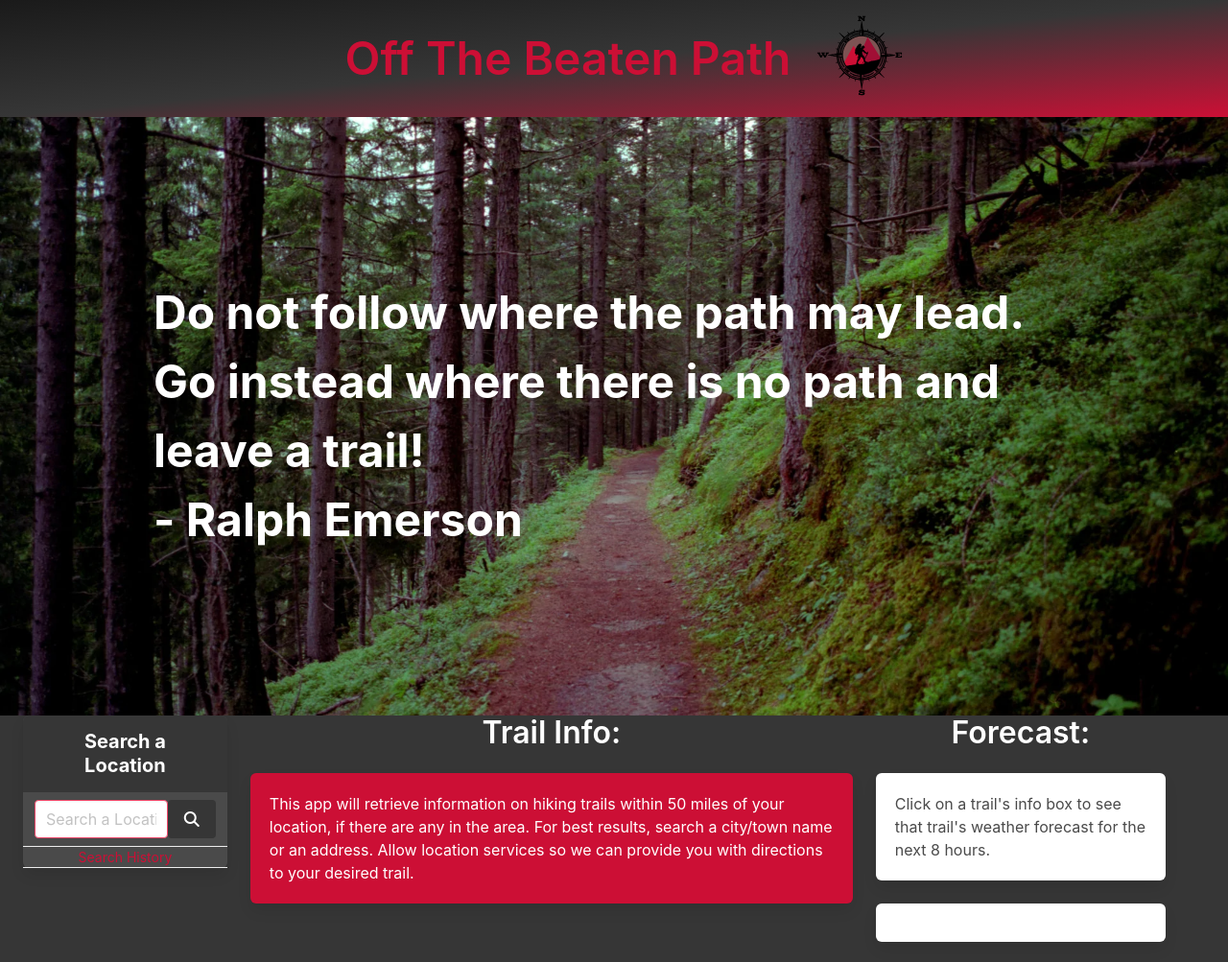
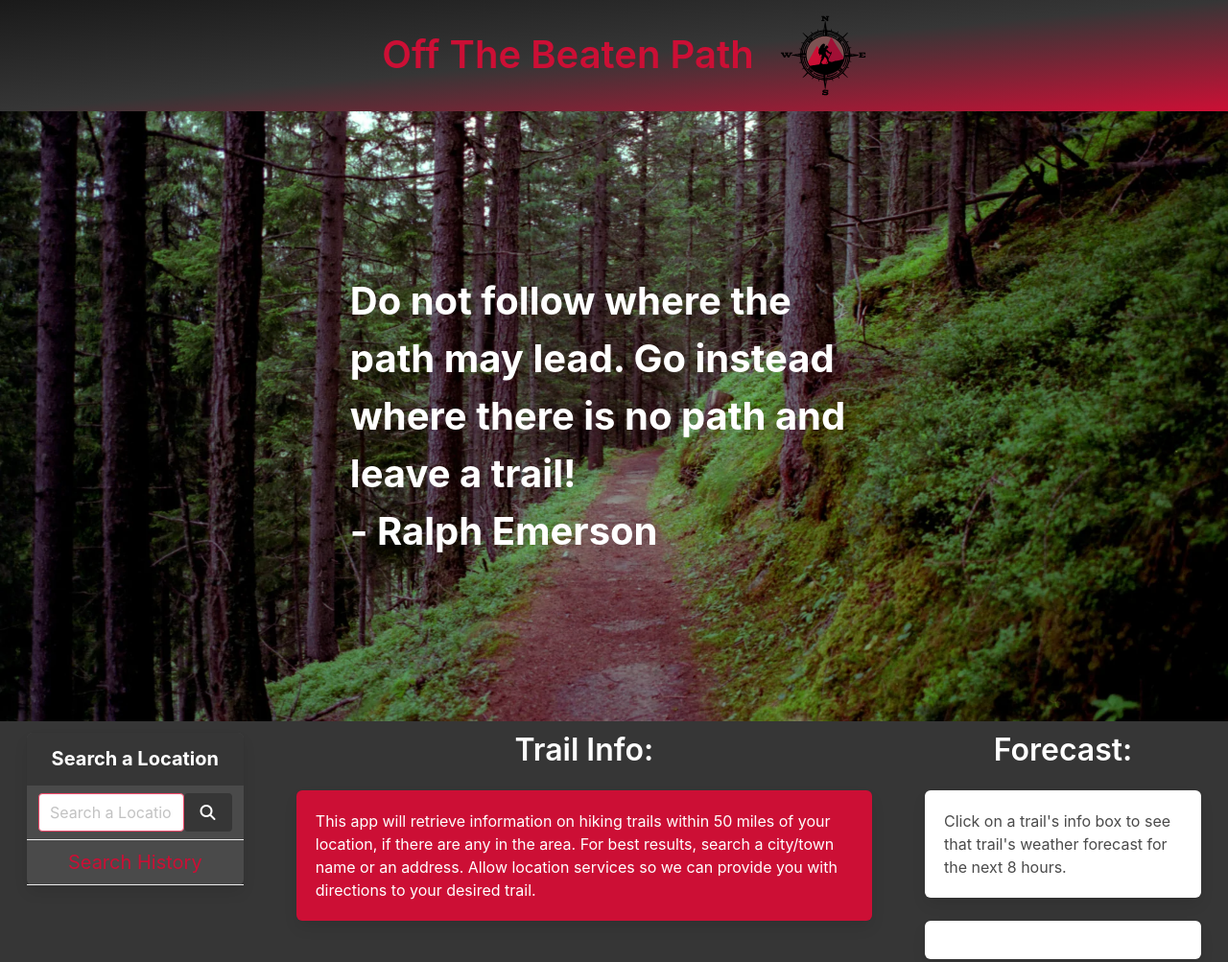
Before and after one commit to vloriandervishi/Front-End-Project-Off-The-Beaten-Path, a plain HTML site: page index.html in a window 1280 px wide. Shown: the top 1003 px of the page at 96% size. Drawn offline with nearby package versions, Linux system fonts and the light colour scheme.

Commit message:
worked out some sizing and spacing issues

```diff
--- a/assets/css/style.css
+++ b/assets/css/style.css
@@ -1,18 +1,7 @@
 * {
     box-sizing: border-box;
 }
-header {
-  padding: 10px;
-  background-image: linear-gradient(to bottom right, rgb(26, 26, 26), rgb(54, 54, 54), rgb(204, 15, 53));
-  display: flex;
-  align-items: center;
-  align-content: center;
-  min-width: 100%;
-  margin: auto;
-}
 
-
-/* Hero Styling Begins */
 .hero {
   display: flex;
   justify-content: center;
@@ -24,126 +13,75 @@ header {
   background-attachment: fixed;
 }
 
-#hero-body h1 {
-  max-width: 40ch;
-  transform: scale(0.94);
-  animation: scale 3s forwards cubic-bezier(0.5, 1, 0.89, 1);
+#hero-body {
+    width: 58%;
 }
 
-@keyframes scale {
-  100% {
-    transform: scale(1);
-  }
-}
-#hero-body span {
-  display: inline-block;
-  opacity: 0;
-  filter: blur(4px);
-}
-#hero-body span:nth-child(1) {
-  animation: fade-in 0.8s 0.1s forwards cubic-bezier(0.11, 0, 0.5, 0);
+#infoBody {
+    width: 100%;
+    margin: 0 1em;
+    padding-right: 2em;
 }
 
-#hero-body span:nth-child(2) {
-  animation: fade-in 0.8s 0.2s forwards cubic-bezier(0.11, 0, 0.5, 0);
+.search-history {
+    width: 100%;
 }
+/* #searchPanel {
+    background-color: rgb(83, 76, 76);
+} */
 
-#hero-body span:nth-child(3) {
-  animation: fade-in 0.8s 0.3s forwards cubic-bezier(0.11, 0, 0.5, 0);
-}
-
-#hero-body span:nth-child(4) {
-  animation: fade-in 0.8s 0.4s forwards cubic-bezier(0.11, 0, 0.5, 0);
-}
-
-#hero-body span:nth-child(5) {
-  animation: fade-in 0.8s 0.5s forwards cubic-bezier(0.11, 0, 0.5, 0);
-}
-
-#hero-body span:nth-child(6) {
-  animation: fade-in 0.8s 0.6s forwards cubic-bezier(0.11, 0, 0.5, 0);
-}
-
-#hero-body span:nth-child(7) {
-  animation: fade-in 0.8s 0.7s forwards cubic-bezier(0.11, 0, 0.5, 0);
-}
-
-#hero-body span:nth-child(8) {
-  animation: fade-in 0.8s 0.8s forwards cubic-bezier(0.11, 0, 0.5, 0);
-}
-
-#hero-body span:nth-child(9) {
-  animation: fade-in 0.8s 0.9s forwards cubic-bezier(0.11, 0, 0.5, 0);
-}
-
-#hero-body span:nth-child(10) {
-  animation: fade-in 0.8s 1s forwards cubic-bezier(0.11, 0, 0.5, 0);
-}
-
-#hero-body span:nth-child(11) {
-  animation: fade-in 0.8s 1.1s forwards cubic-bezier(0.11, 0, 0.5, 0);
-}
-
-#hero-body span:nth-child(12) {
-  animation: fade-in 0.8s 1.2s forwards cubic-bezier(0.11, 0, 0.5, 0);
-}
-
-#hero-body span:nth-child(13) {
-  animation: fade-in 0.8s 1.3s forwards cubic-bezier(0.11, 0, 0.5, 0);
-}
-
-#hero-body span:nth-child(14) {
-  animation: fade-in 0.8s 1.4s forwards cubic-bezier(0.11, 0, 0.5, 0);
-}
-
-#hero-body span:nth-child(15) {
-  animation: fade-in 0.8s 1.5s forwards cubic-bezier(0.11, 0, 0.5, 0);
-}
-
-#hero-body span:nth-child(16) {
-  animation: fade-in 0.8s 1.6s forwards cubic-bezier(0.11, 0, 0.5, 0);
-}
-
-#hero-body span:nth-child(17) {
-  animation: fade-in 0.8s 1.7s forwards cubic-bezier(0.11, 0, 0.5, 0);
-}
-
-#hero-body span:nth-child(18) {
-  animation: fade-in 0.8s 1.8s forwards cubic-bezier(0.11, 0, 0.5, 0);
-}
-
-#hero-body span:nth-child(19) {
-  animation: fade-in 0.8s 1.9s forwards cubic-bezier(0.11, 0, 0.5, 0);
-}
-
-#hero-body span:nth-child(20) {
-  animation: fade-in 0.8s 2.2s forwards cubic-bezier(0.11, 0, 0.5, 0);
-}
-
-#hero-body span:nth-child(21) {
-  animation: fade-in 0.8s 2.3s forwards cubic-bezier(0.11, 0, 0.5, 0);
-}
-
-@keyframes fade-in {
-  100% {
-    opacity: 1;
-    filter: blur(0);
-  }
-}
-/* Hero Styling Ends */
-
-#infoBox {
+/* #infoBox {
   width: 100%;
+} */
+#trail-info-section {
+    margin: 0 auto;
 }
 
 .trailDiv:hover {
-    box-shadow: 0 0 5px rgb(255, 255, 255);
+    box-shadow: 0 0 5px rgb(255, 255, 255);;
 }
 
 #trail-info-section a {
     text-decoration: underline;
 }
 
-#trail-info-section a.topLink {
-    text-decoration: none;
+/*#historyContainer .search-history {
+    width: 50%;
+}*/
+header {
+  padding: 10px;
+  background-image: linear-gradient(to bottom right, rgb(26, 26, 26), rgb(54, 54, 54), rgb(204, 15, 53));
 }
+/* .box {
+  width: 90%;
+} */
+@media screen and (max-width: 768px) {
+    #infoBody {
+        margin: 0;
+        padding: 0;
+    }
+    #trail-info-section {
+        margin: 0;
+    }
+    .hero {
+        height: 40vh;
+    }
+    .search-history {
+        max-width: 50%;
+    }
+
+}
+
+@media screen and (max-width: 539px) {
+    #titleContainer {
+        flex-direction: column;
+    }
+
+    h1 {
+        text-align: center;
+    }
+
+    #logoContainer {
+        align-self: center;
+    }
+}
--- a/assets/js/script.js
+++ b/assets/js/script.js
@@ -318,7 +318,7 @@ var loadHistory = function() {
       for (var i = 0; i < locationHistory.length; ++i) {
           var historyEl = document.createElement("button");
           historyEl.textContent = locationHistory[i];
-          historyEl.classList = "button is-fullwidth p-3 search-history is-clipped has-background-dark has-text-white has-text-left";
+          historyEl.classList = "search-history button p-3 is-clipped has-background-dark has-text-white has-text-left";
           $("#historyContainer").append(historyEl);
       }
   }
--- a/index.html
+++ b/index.html
@@ -18,13 +18,13 @@
   <body class="has-background-dark">
     <main>
       <header id="header" class="is-justify-content-center">
-        <div class="is-flex is-align-content-center is-justify-content-center">
+        <div class="is-flex is-align-content-center is-justify-content-center" id="titleContainer">
           <h1
-            class="title is-strong is-1 has-text-danger-dark m-5"
+            class="title is-strong is-2 has-text-danger-dark m-5"
           >
             Off The Beaten Path
           </h1>
-          <figure>
+          <figure  id="logoContainer">
             <img
               src="./assets/Images/Off The Beaten Path SVG With Mountains and Background layer.svg"
               class="image is-96x96"
@@ -35,7 +35,7 @@
       <!-- hero/jumbotron -->
       <section class="hero is-medium is-justify-content-center" id="hero">
         <div class="hero-body has-text-white has-text-strong is-flex is-justify-content-center is-align-items-center container" id="hero-body">
-          <h1 class="has-text-weight-bold is-size-1 is-justify-content-center p-5 is-hidden-mobile">
+          <h1 class="has-text-weight-bold is-size-2 is-justify-content-center p-5 is-hidden-mobile">
             <span>Do</span>
             <span>not</span>
             <span>follow</span>
@@ -61,10 +61,10 @@
         </div>
       </section>
       <div class="is-justify-content-center">
-        <div class="columns has-border">
+        <div class="columns has-border" id="infoBody">
           <!-- Search History -->
           <section class="column is-one-fifth">
-            <nav class="panel has-background-grey-dark ml-5">
+            <nav class="panel has-background-grey-dark">
               <h2
                 class="panel-heading has-text-centered has-text-white has-background-dark"
               >
@@ -86,8 +86,8 @@
                   </button>
                 </form>
               </div>
-              <p class="panel-tabs has-text-danger-dark">Search History</p>
-              <div class="is-justify-content-center" id="historyContainer"></div>
+              <p class="panel-tabs has-text-danger-dark py-2 is-size-5">Search History</p>
+              <div id="historyContainer"></div>
             </nav>
           </section>
           <!-- Trail Info-list -->
```
